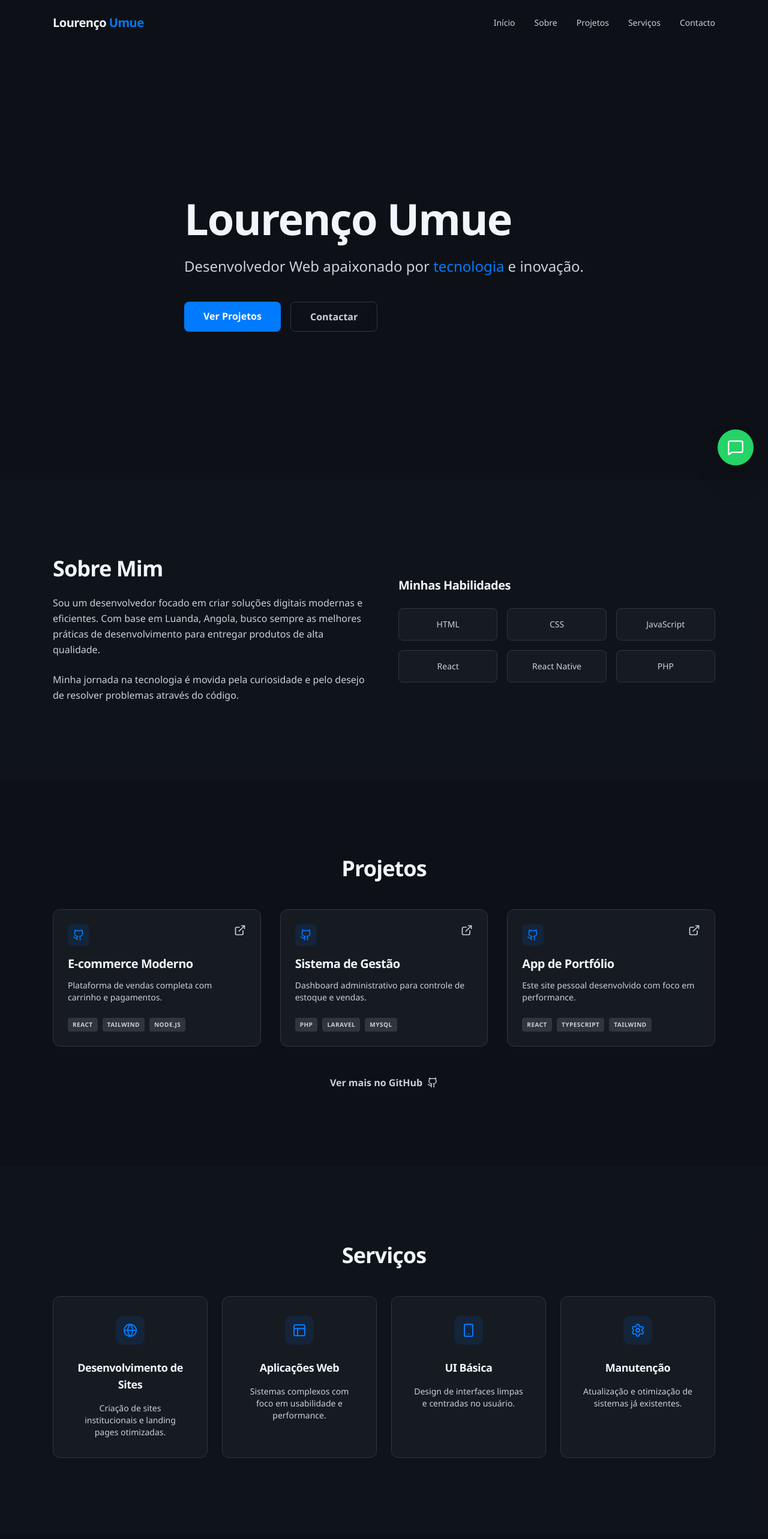
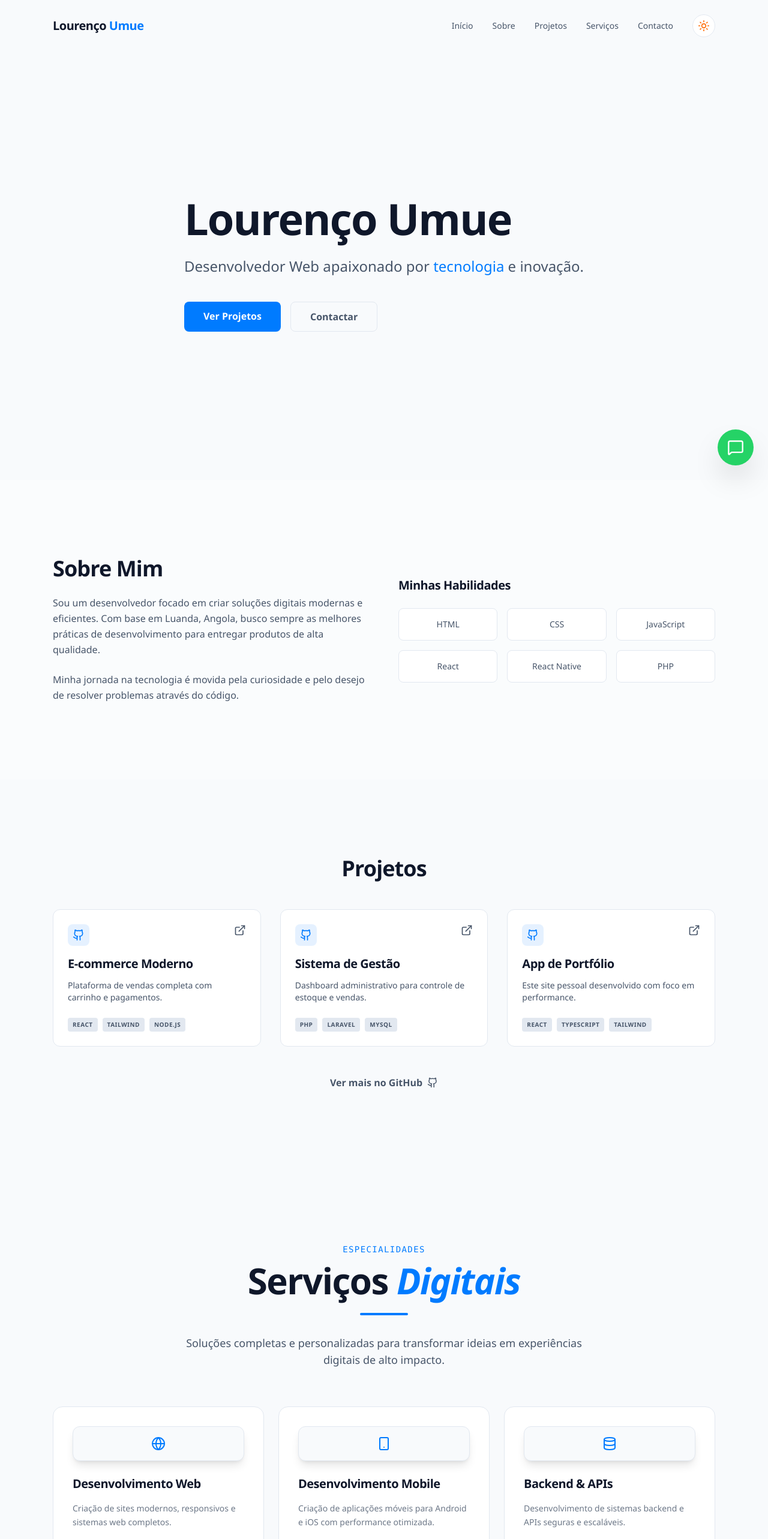
Before and after one commit to Lourenco-Umue/Portfolio, a React (Vite) app: page / in a window 1280 px wide. Shown: the top 2566 px of the page at 60% size. Built offline with nearby package versions, Linux system fonts and the light colour scheme.

Commit message:
Atualização do portfolio

```diff
--- a/src/components/Navbar.tsx
+++ b/src/components/Navbar.tsx
@@ -1,4 +1,5 @@
 import React, { useState, useEffect } from 'react';
+import ThemeToggle from './ThemeToggle';
 
 const Navbar: React.FC = () => {
   const [isScrolled, setIsScrolled] = useState(false);
@@ -25,6 +26,7 @@ const Navbar: React.FC = () => {
         <a href="#home" className="text-xl font-bold text-text-bright tracking-tight">
           Lourenço <span className="text-primary">Umue</span>
         </a>
+        <div className="flex items-center gap-6 md:gap-8">
           <div className="hidden md:flex gap-8">
             {navLinks.map((link) => (
               <a key={link.name} href={link.href} className="nav-link">
@@ -32,6 +34,8 @@ const Navbar: React.FC = () => {
               </a>
             ))}
           </div>
+          <ThemeToggle />
+        </div>
       </div>
     </nav>
   );
--- a/src/components/Services.tsx
+++ b/src/components/Services.tsx
@@ -1,47 +1,210 @@
 import React from 'react';
-import { Layout, Globe, Smartphone, Settings } from 'lucide-react';
+import {
+  Globe,
+  Smartphone,
+  Database,
+  Monitor,
+  Palette,
+  Wrench,
+  ChevronRight,
+  ExternalLink
+} from 'lucide-react';
+import { motion } from 'motion/react';
 
 const Services: React.FC = () => {
   const services = [
     {
-      title: 'Desenvolvimento de Sites',
-      desc: 'Criação de sites institucionais e landing pages otimizadas.',
-      icon: <Globe size={24} />
+      title: 'Desenvolvimento Web',
+      desc: 'Criação de sites modernos, responsivos e sistemas web completos.',
+      techs: ['HTML', 'CSS', 'JavaScript', 'React', 'Tailwind'],
+      icon: <Globe size={24} />,
+      color: 'blue'
     },
     {
-      title: 'Aplicações Web',
-      desc: 'Sistemas complexos com foco em usabilidade e performance.',
-      icon: <Layout size={24} />
+      title: 'Desenvolvimento Mobile',
+      desc: 'Criação de aplicações móveis para Android e iOS com performance otimizada.',
+      techs: ['React Native', 'Expo'],
+      icon: <Smartphone size={24} />,
+      color: 'purple'
     },
     {
-      title: 'UI Básica',
-      desc: 'Design de interfaces limpas e centradas no usuário.',
-      icon: <Smartphone size={24} />
+      title: 'Backend & APIs',
+      desc: 'Desenvolvimento de sistemas backend e APIs seguras e escaláveis.',
+      techs: ['Node.js', 'PHP', 'Python'],
+      icon: <Database size={24} />,
+      color: 'indigo'
     },
     {
-      title: 'Manutenção',
-      desc: 'Atualização e otimização de sistemas já existentes.',
-      icon: <Settings size={24} />
+      title: 'Aplicações Desktop',
+      desc: 'Criação de aplicações desktop modernas e multiplataforma.',
+      techs: ['Electron.js'],
+      icon: <Monitor size={24} />,
+      color: 'cyan'
+    },
+    {
+      title: 'UI/UX Design',
+      desc: 'Criação de interfaces modernas, limpas e responsivas.',
+      techs: ['Bootstrap', 'Tailwind', 'SASS'],
+      icon: <Palette size={24} />,
+      color: 'pink'
+    },
+    {
+      title: 'Manutenção de Sistemas',
+      desc: 'Atualização, correção de bugs e melhoria de sistemas existentes.',
+      techs: ['Git', 'GitHub'],
+      icon: <Wrench size={24} />,
+      color: 'orange'
     }
   ];
 
+  const containerVariants = {
+    hidden: { opacity: 0 },
+    visible: {
+      opacity: 1,
+      transition: {
+        staggerChildren: 0.1
+      }
+    }
+  };
+
+  const itemVariants = {
+    hidden: { y: 20, opacity: 0 },
+    visible: {
+      y: 0,
+      opacity: 1,
+      transition: {
+        duration: 0.5,
+        ease: 'easeOut'
+      }
+    }
+  };
+
   return (
-    <section id="services" className="section-padding bg-surface/30">
+    <section id="services" className="section-padding bg-bg relative overflow-hidden">
+      {/* Background Decorative Elements */}
+      <div className="absolute top-0 right-0 w-96 h-96 bg-primary/5 rounded-full blur-3xl -z-10 translate-x-1/2 -translate-y-1/2"></div>
+      <div className="absolute bottom-0 left-0 w-80 h-80 bg-purple-500/5 rounded-full blur-3xl -z-10 -translate-x-1/2 translate-y-1/2"></div>
+
       <div className="container-custom">
-        <h2 className="text-3xl md:text-4xl mb-12 text-center">Serviços</h2>
-        <div className="grid md:grid-cols-4 gap-6">
+        <div className="text-center mb-16">
+          <motion.p
+            initial={{ opacity: 0, y: 10 }}
+            whileInView={{ opacity: 1, y: 0 }}
+            viewport={{ once: true }}
+            className="text-primary font-mono text-sm tracking-widest uppercase mb-3"
+          >
+            Especialidades
+          </motion.p>
+          <motion.h2
+            initial={{ opacity: 0, y: 10 }}
+            whileInView={{ opacity: 1, y: 0 }}
+            viewport={{ once: true }}
+            transition={{ delay: 0.1 }}
+            className="text-3xl md:text-5xl lg:text-6xl font-black mb-6"
+          >
+            Serviços <span className="text-primary italic">Digitais</span>
+          </motion.h2>
+          <motion.div
+            initial={{ width: 0 }}
+            whileInView={{ width: 80 }}
+            viewport={{ once: true }}
+            className="h-1 bg-primary mx-auto mb-8 rounded-full"
+          />
+          <motion.p
+            initial={{ opacity: 0 }}
+            whileInView={{ opacity: 1 }}
+            viewport={{ once: true }}
+            className="text-text-main max-w-2xl mx-auto text-lg"
+          >
+            Soluções completas e personalizadas para transformar ideias em experiências digitais de alto impacto.
+          </motion.p>
+        </div>
+
+        <motion.div
+          variants={containerVariants}
+          initial="hidden"
+          whileInView="visible"
+          viewport={{ once: true, margin: "-100px" }}
+          className="grid sm:grid-cols-2 lg:grid-cols-3 gap-6"
+        >
           {services.map((service, i) => (
-            <div key={i} className="bg-surface border border-border p-8 rounded-xl text-center hover:border-primary/50 transition-all">
-              <div className="inline-flex items-center justify-center p-3 bg-primary/10 text-primary rounded-xl mb-6">
+            <motion.div
+              key={i}
+              variants={itemVariants}
+              className="group relative bg-surface border border-border p-8 rounded-2xl hover:border-primary/40 transition-all duration-500 hover:shadow-[0_20px_40px_-15px_rgba(0,123,255,0.15)] flex flex-col h-full"
+            >
+              {/* Card Aura on Hover */}
+              <div className="absolute inset-0 bg-gradient-to-br from-primary/5 to-transparent opacity-0 group-hover:opacity-100 transition-opacity duration-500 rounded-2xl -z-10"></div>
+
+              <div className="inline-flex items-center justify-center p-4 bg-bg border border-border text-primary rounded-xl mb-6 group-hover:scale-110 group-hover:rotate-3 transition-transform duration-500 shadow-lg">
                 {service.icon}
               </div>
-              <h3 className="text-lg mb-4">{service.title}</h3>
-              <p className="text-sm text-text-main line-clamp-3">
+
+              <h3 className="text-xl font-bold mb-4 group-hover:text-primary transition-colors duration-300">
+                {service.title}
+              </h3>
+
+              <p className="text-text-main/80 text-sm leading-relaxed mb-6 flex-grow">
                 {service.desc}
               </p>
+
+              <div className="space-y-4">
+                <div className="flex flex-wrap gap-2">
+                  {service.techs.map((tech) => (
+                    <span
+                      key={tech}
+                      className="text-[10px] uppercase tracking-wider font-bold px-2 py-1 bg-bg border border-border rounded-md text-text-main/60 group-hover:border-primary/20 group-hover:text-primary transition-colors"
+                    >
+                      {tech}
+                    </span>
+                  ))}
+                </div>
+
+                <div className="pt-4 border-t border-border group-hover:border-primary/20 transition-colors">
+                  <a
+                    href="https://wa.me/244925279426?text=Olá Lourenço, gostaria de solicitar um orçamento para o serviço de: "
+                    target="_blank"
+                    rel="noreferrer"
+                    className="inline-flex items-center gap-2 text-primary font-bold text-xs group/link"
+                  >
+                    SOLICITAR ORÇAMENTO
+                    <ChevronRight size={14} className="group-hover/link:translate-x-1 transition-transform" />
+                  </a>
+                </div>
+              </div>
+            </motion.div>
+          ))}
+        </motion.div>
+
+        <motion.div
+          initial={{ opacity: 0, y: 20 }}
+          whileInView={{ opacity: 1, y: 0 }}
+          viewport={{ once: true }}
+          className="mt-20 text-center"
+        >
+          <div className="bg-surface/50 border border-border p-8 md:p-12 rounded-3xl inline-block max-w-4xl relative overflow-hidden group">
+            {/* Background pattern */}
+            <div className="absolute top-0 left-0 w-full h-full opacity-[0.03] pointer-events-none group-hover:opacity-[0.05] transition-opacity duration-700">
+              <div className="absolute inset-0" style={{ backgroundImage: 'radial-gradient(var(--color-primary) 1px, transparent 1px)', backgroundSize: '24px 24px' }}></div>
             </div>
-          ))}
-        </div>
+
+            <div className="relative z-10">
+              <h4 className="text-2xl md:text-3xl font-bold mb-4 italic">Procura algo mais específico?</h4>
+              <p className="text-text-main mb-8 max-w-xl mx-auto">
+                Estou aberto a novos desafios e colaborações. Entre em contacto para discutirmos o seu projeto detalhadamente.
+              </p>
+              <a
+                href="https://wa.me/244925279426"
+                target="_blank"
+                rel="noreferrer"
+                className="btn-primary flex items-center gap-3 mx-auto w-fit"
+              >
+                Conversar no WhatsApp
+                <ExternalLink size={20} />
+              </a>
+            </div>
+          </div>
+        </motion.div>
       </div>
     </section>
   );
--- /dev/null
+++ b/src/components/ThemeToggle.tsx
@@ -0,0 +1,67 @@
+import React, { useState, useEffect } from 'react';
+import { Sun, Moon } from 'lucide-react';
+import { motion, AnimatePresence } from 'motion/react';
+
+const ThemeToggle: React.FC = () => {
+  const [isLight, setIsLight] = useState(false);
+
+  useEffect(() => {
+    // Check local storage or system preference
+    const savedTheme = localStorage.getItem('theme');
+    const systemPrefersLight = window.matchMedia('(prefers-color-scheme: light)').matches;
+
+    if (savedTheme === 'light' || (!savedTheme && systemPrefersLight)) {
+      setIsLight(true);
+      document.documentElement.classList.add('light');
+    }
+  }, []);
+
+  const toggleTheme = () => {
+    const newIsLight = !isLight;
+    setIsLight(newIsLight);
+    if (newIsLight) {
+      document.documentElement.classList.add('light');
+      localStorage.setItem('theme', 'light');
+    } else {
+      document.documentElement.classList.remove('light');
+      localStorage.setItem('theme', 'dark');
+    }
+  };
+
+  return (
+    <button
+      onClick={toggleTheme}
+      className="relative p-2 rounded-full bg-surface border border-border text-text-main hover:border-primary/50 transition-all focus:outline-none group overflow-hidden"
+      aria-label="Alternar tema"
+    >
+      <AnimatePresence mode="wait" initial={false}>
+        {isLight ? (
+          <motion.div
+            key="sun"
+            initial={{ y: 20, opacity: 0, rotate: 45 }}
+            animate={{ y: 0, opacity: 1, rotate: 0 }}
+            exit={{ y: -20, opacity: 0, rotate: -45 }}
+            transition={{ duration: 0.2 }}
+          >
+            <Sun size={20} className="text-orange-500" />
+          </motion.div>
+        ) : (
+          <motion.div
+            key="moon"
+            initial={{ y: 20, opacity: 0, rotate: 45 }}
+            animate={{ y: 0, opacity: 1, rotate: 0 }}
+            exit={{ y: -20, opacity: 0, rotate: -45 }}
+            transition={{ duration: 0.2 }}
+          >
+            <Moon size={20} className="text-primary" />
+          </motion.div>
+        )}
+      </AnimatePresence>
+
+      {/* Background glow effects */}
+      <div className="absolute inset-0 bg-primary/5 opacity-0 group-hover:opacity-100 transition-opacity"></div>
+    </button>
+  );
+};
+
+export default ThemeToggle;
--- a/src/index.css
+++ b/src/index.css
@@ -3,13 +3,33 @@
 @theme {
   --font-sans: "Segoe UI Variable", "Segoe UI", system-ui, Arial, sans-serif;
 
-  --color-primary: #007bff;
-  --color-primary-dark: #0056b3;
-  --color-bg: #0d1117;
-  --color-surface: #161b22;
-  --color-border: #30363d;
-  --color-text-main: #c9d1d9;
-  --color-text-bright: #f0f6fc;
+  --color-primary: var(--primary);
+  --color-primary-dark: var(--primary-dark);
+  --color-bg: var(--bg);
+  --color-surface: var(--surface);
+  --color-border: var(--border);
+  --color-text-main: var(--text-main);
+  --color-text-bright: var(--text-bright);
+}
+
+:root {
+  --primary: #007bff;
+  --primary-dark: #0056b3;
+
+  /* Default Dark Theme (Keeping original) */
+  --bg: #0d1117;
+  --surface: #161b22;
+  --border: #30363d;
+  --text-main: #c9d1d9;
+  --text-bright: #f0f6fc;
+}
+
+:root.light {
+  --bg: #f8fafc;
+  --surface: #ffffff;
+  --border: #e2e8f0;
+  --text-main: #475569;
+  --text-bright: #0f172a;
 }
 
 @layer base {
@@ -18,7 +38,7 @@
   }
 
   body {
-    @apply bg-bg text-text-main antialiased selection:bg-primary/30;
+    @apply bg-bg text-text-main antialiased selection:bg-primary/30 transition-colors duration-300;
     font-family: var(--font-sans);
   }
 
```
Lines whose indentation alone changed are shown as unchanged.
